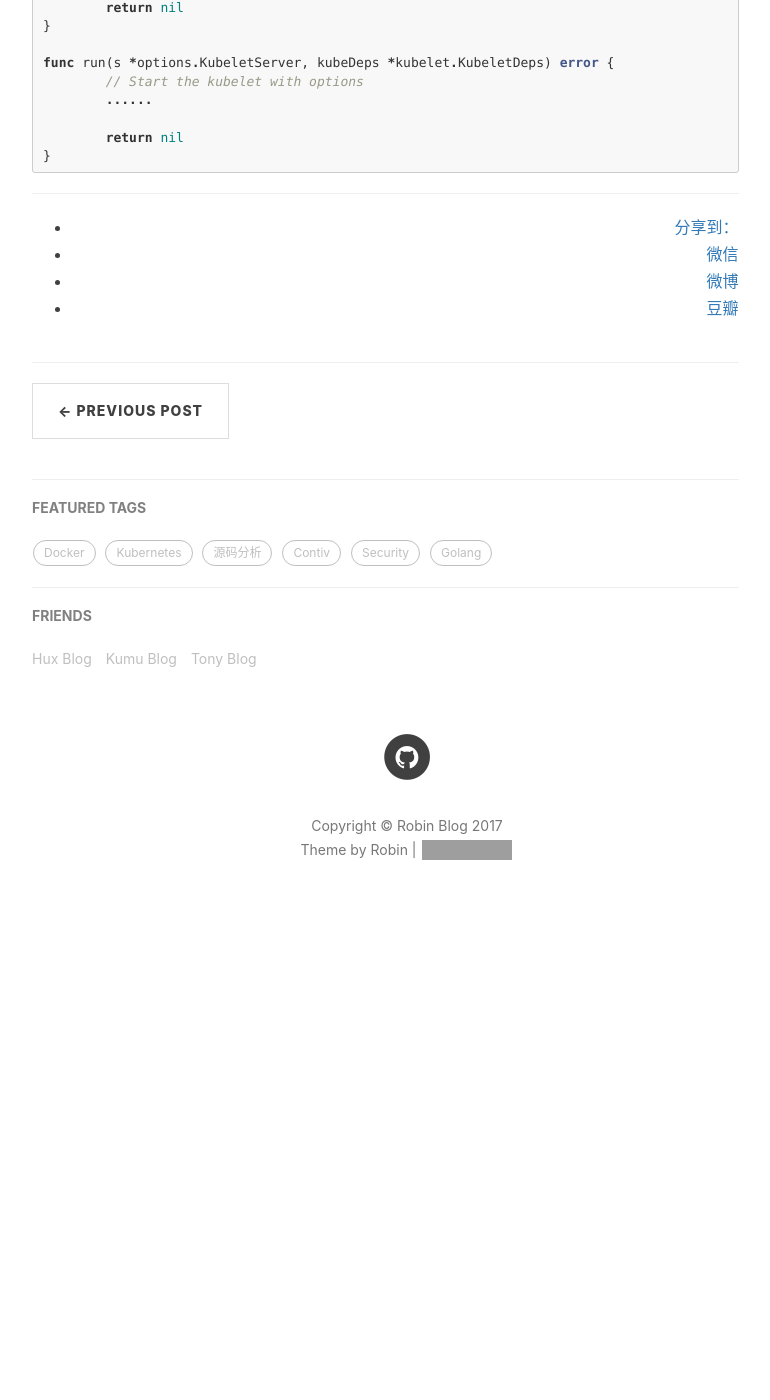
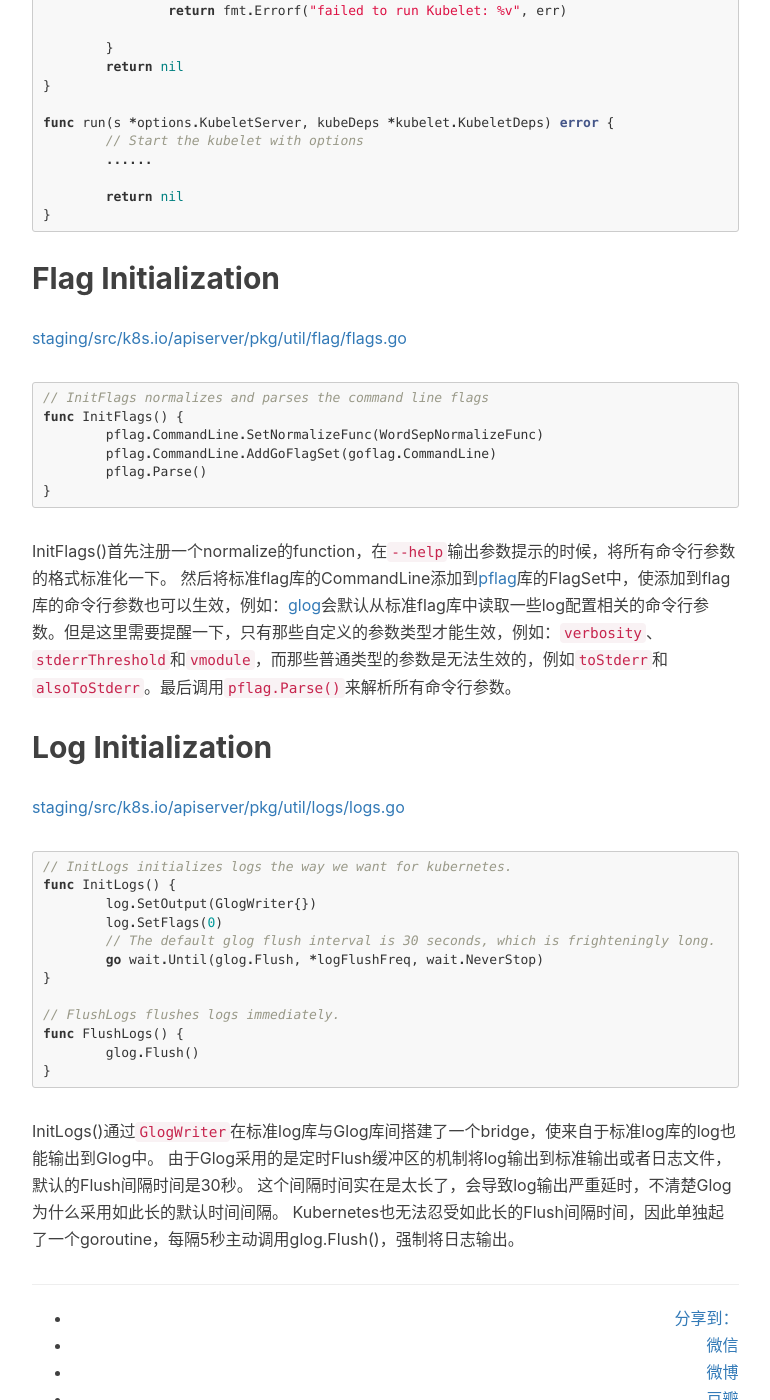
Before and after one commit to supereagle/supereagle.github.io, a Jekyll site: the page built from _posts/2017-06-28-k8s-cmd.markdown, in a window 1280 px wide and 1400 px high, scrolled down 4848 px. Shown: the whole window, without its empty margins (233-1003 px from the left). Built offline with Jekyll 4.4.1, drawn with Linux system fonts in a browser that asks for light colours; nearby versions of some CDN libraries; comment, search, counter and statistics services are not loaded; before the commit the page ends 5802 px from its top, so only the background shows below that; some of the changed text lies outside the part shown; grey boxes are pictures that could not be loaded.

Commit message:
update blog: add flag and log initialization for k8s cmd

````diff
--- a/_posts/2017-06-28-k8s-cmd.markdown
+++ b/_posts/2017-06-28-k8s-cmd.markdown
@@ -23,6 +23,9 @@ Kubernetes是Google主导的一款目前最成功的开源软件，完全使用G
 - [Overview](#overview)
 	- [Folder Structure of Code](#folder-structure-of-code)
 	- [Command Entrypoint Template](#command-entrypoint-template)
+- [Flag Initialization](#flag-initialization)
+- [Log Initialization](#log-initialization)
+
 
 ## Overview
 
@@ -201,3 +204,41 @@ func run(s *options.KubeletServer, kubeDeps *kubelet.KubeletDeps) error {
 	return nil
 }
 ```
+
+## Flag Initialization
+
+[staging/src/k8s.io/apiserver/pkg/util/flag/flags.go](https://github.com/kubernetes/kubernetes/blob/v1.6.6/staging/src/k8s.io/apiserver/pkg/util/flag/flags.go#L46-L51)
+```go
+// InitFlags normalizes and parses the command line flags
+func InitFlags() {
+	pflag.CommandLine.SetNormalizeFunc(WordSepNormalizeFunc)
+	pflag.CommandLine.AddGoFlagSet(goflag.CommandLine)
+	pflag.Parse()
+}
+```
+
+InitFlags()首先注册一个normalize的function，在`--help`输出参数提示的时候，将所有命令行参数的格式标准化一下。
+然后将标准flag库的CommandLine添加到[pflag](github.com/spf13/pflag)库的FlagSet中，使添加到flag库的命令行参数也可以生效，例如：[glog](github.com/golang/glog)会默认从标准flag库中读取一些log配置相关的命令行参数。但是这里需要提醒一下，只有那些自定义的参数类型才能生效，例如：`verbosity`、`stderrThreshold`和`vmodule`，而那些普通类型的参数是无法生效的，例如`toStderr`和`alsoToStderr`。最后调用`pflag.Parse()`来解析所有命令行参数。
+
+## Log Initialization
+
+[staging/src/k8s.io/apiserver/pkg/util/logs/logs.go](https://github.com/kubernetes/kubernetes/blob/v1.6.6/staging/src/k8s.io/apiserver/pkg/util/logs/logs.go#L45-L56)
+```go
+// InitLogs initializes logs the way we want for kubernetes.
+func InitLogs() {
+	log.SetOutput(GlogWriter{})
+	log.SetFlags(0)
+	// The default glog flush interval is 30 seconds, which is frighteningly long.
+	go wait.Until(glog.Flush, *logFlushFreq, wait.NeverStop)
+}
+
+// FlushLogs flushes logs immediately.
+func FlushLogs() {
+	glog.Flush()
+}
+```
+
+InitLogs()通过`GlogWriter`在标准log库与Glog库间搭建了一个bridge，使来自于标准log库的log也能输出到Glog中。
+由于Glog采用的是定时Flush缓冲区的机制将log输出到标准输出或者日志文件，默认的Flush间隔时间是30秒。
+这个间隔时间实在是太长了，会导致log输出严重延时，不清楚Glog为什么采用如此长的默认时间间隔。
+Kubernetes也无法忍受如此长的Flush间隔时间，因此单独起了一个goroutine，每隔5秒主动调用glog.Flush()，强制将日志输出。
````
Also changed, not shown: img/in-post/k8s/workflow-of-k8s-cmd-template.png.
